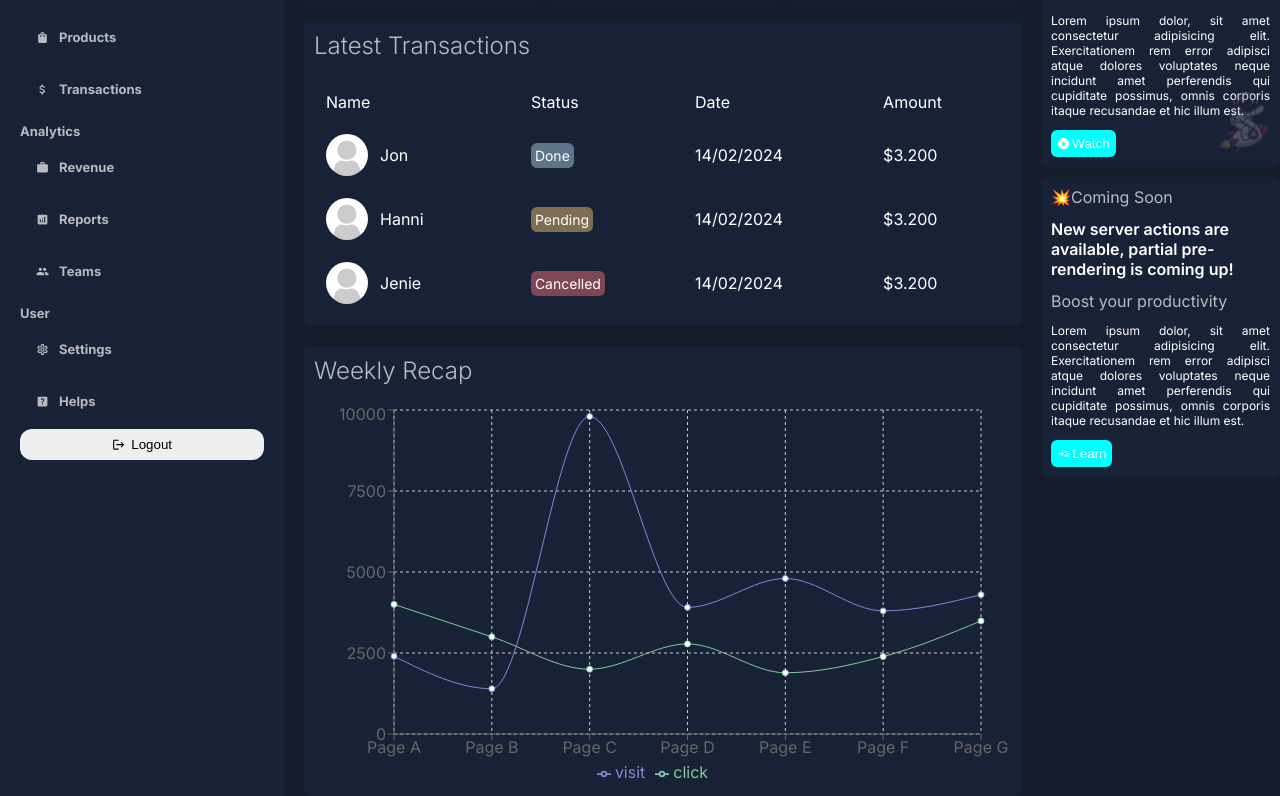
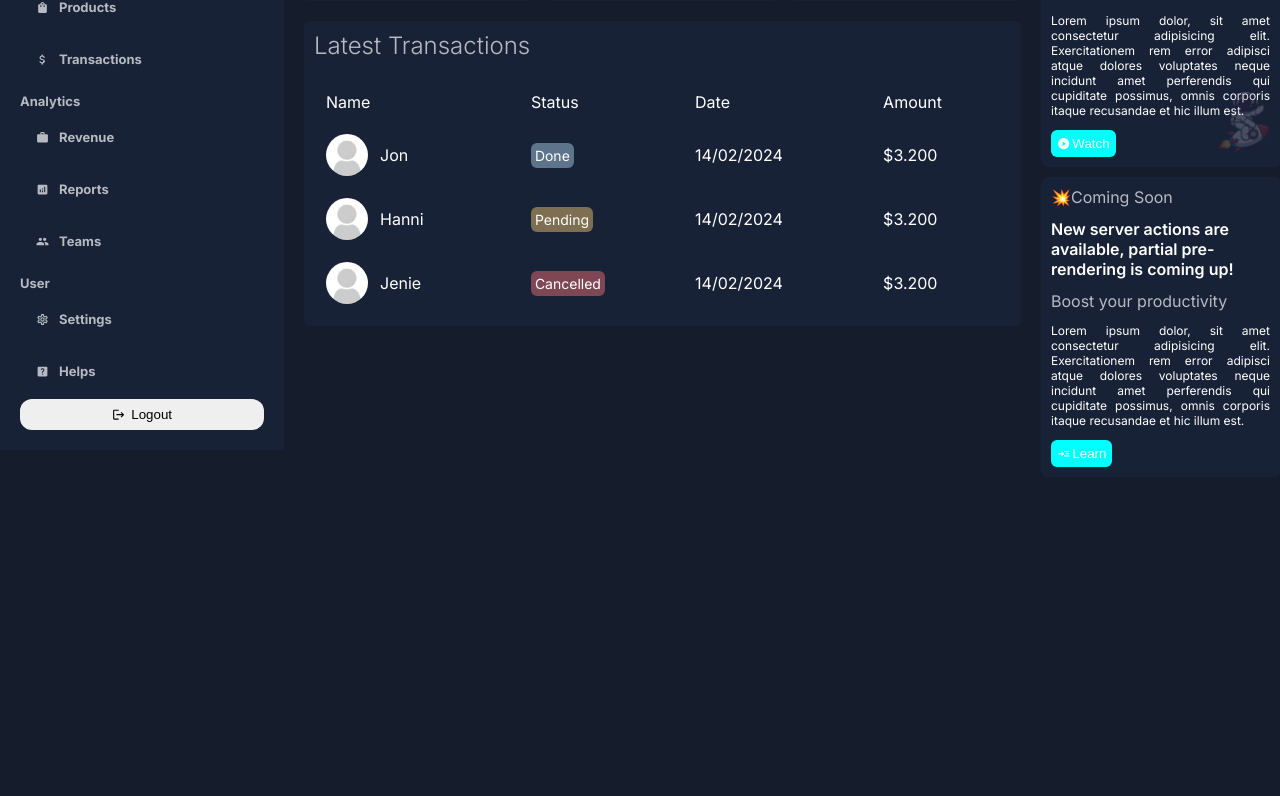
Before and after one commit to tangbaotrann/admin__server-action, a Next.js app: page /dashboard in a window 1280 px wide. Shown: the part 231-1027 px from the top of the page. After the commit the page ends 800 px from the top, so only its background shows below. Built offline with nearby package versions, Linux system fonts and the light colour scheme.

Commit message:
update: fix lib

```diff
--- a/package.json
+++ b/package.json
@@ -14,8 +14,7 @@
     "next": "14.1.0",
     "react": "^18",
     "react-dom": "^18",
-    "react-icons": "^4.11.0",
-    "recharts": "^2.9.0"
+    "react-icons": "^4.11.0"
   },
   "devDependencies": {
     "@testing-library/jest-dom": "6.1.2",
--- a/src/app/dashboard/page.jsx
+++ b/src/app/dashboard/page.jsx
@@ -16,7 +16,7 @@ function Dashboard() {
 
         <div className={styles.content}>
           <Transaction />
-          <Chart />
+          {/* <Chart /> */}
         </div>
       </div>
 
--- a/src/app/ui/dashboard/chart/Chart.jsx
+++ b/src/app/ui/dashboard/chart/Chart.jsx
@@ -1,16 +1,16 @@
-"use client";
+// "use client";
 
-import styles from "./Chart.module.css";
-import ChartLineItem from "@/app/components/ChartLineItem/ChartLineItem";
+// import styles from "./Chart.module.css";
+// import ChartLineItem from "@/app/components/ChartLineItem/ChartLineItem";
 
-function Chart() {
-  return (
-    <div className={styles.charts}>
-      <h2 className={styles.title}>Weekly Recap</h2>
+// function Chart() {
+//   return (
+//     <div className={styles.charts}>
+//       <h2 className={styles.title}>Weekly Recap</h2>
 
-      <ChartLineItem />
-    </div>
-  );
-}
+//       <ChartLineItem />
+//     </div>
+//   );
+// }
 
-export default Chart;
+// export default Chart;
```
Also changed, not shown: 2 other files (tests, documents, lock files or other folders).
